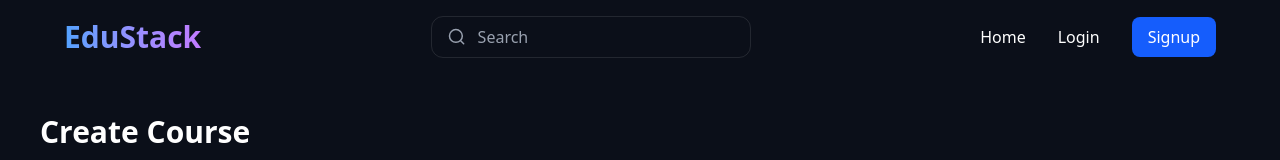
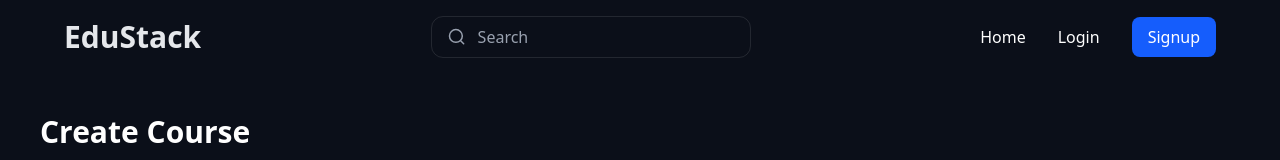
Before and after one commit to vishu2724/edustack-frontend, a React (Vite) app: page /admin/create in a window 1280 px wide. Shown: the top 160 px of the page. Built offline with nearby package versions, Linux system fonts and the light colour scheme; no server answers.

Commit message:
fix frontend styling 3

```diff
--- a/src/components/Navbar.jsx
+++ b/src/components/Navbar.jsx
@@ -100,13 +100,17 @@ function Navbar() {
 <nav className="w-full bg-black-900  text-white px-6 py-4 ">
 <div className="max-w-6xl mx-auto flex justify-between items-center">
 
-        {/* LOGO */}
-        <Link
-          to="/"
-          className="text-3xl font-extrabold bg-gradient-to-r from-blue-400 to-purple-400 bg-clip-text text-transparent"
-        >
-          EduStack
-        </Link>
+<Link
+  to="/"
+  className="text-3xl font-extrabold text-gray-200"
+>
+  EduStack
+</Link>
+
+
+
+
+
 
        {/* SEARCH BAR */}
 <div className="hidden md:flex items-center w-80 px-4 py-2 rounded-xl bg-black-800 border border-white/10">
```
